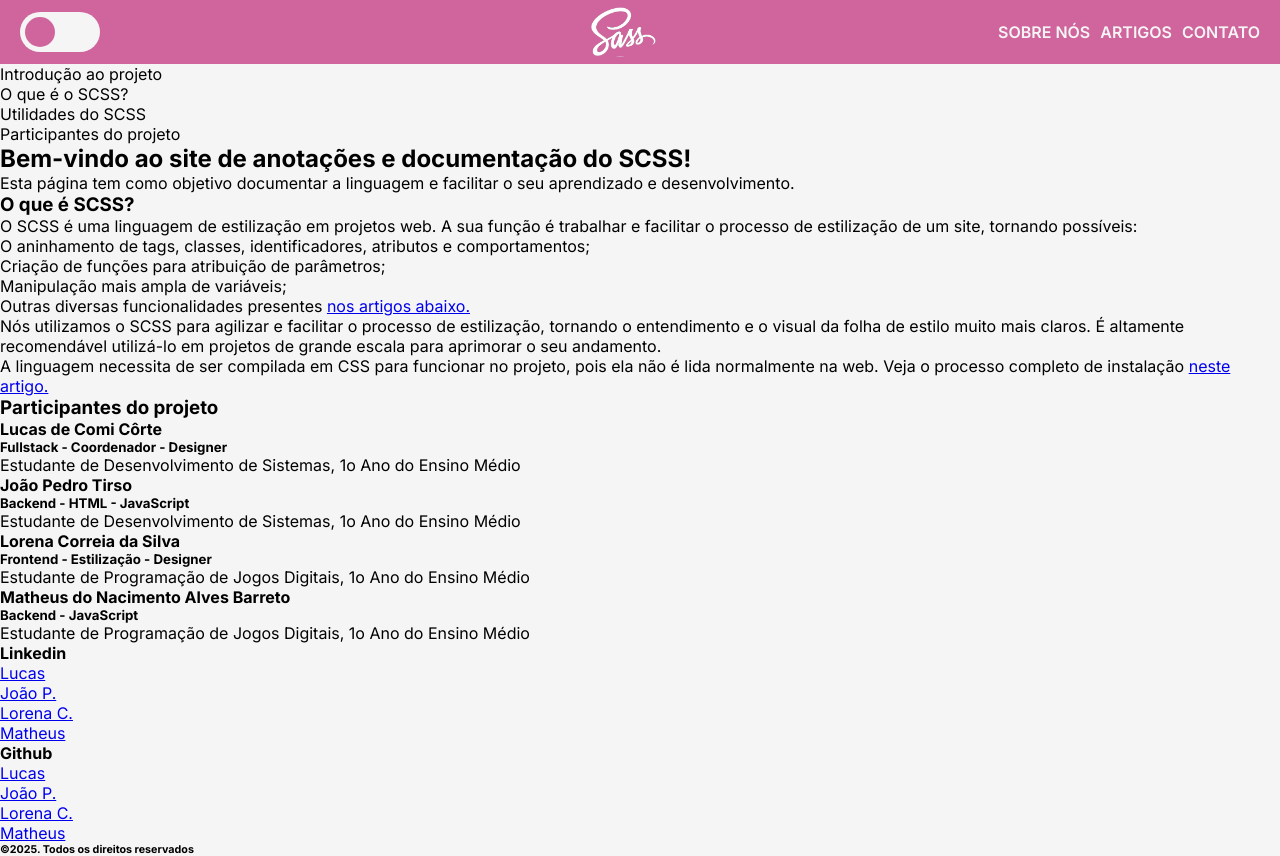
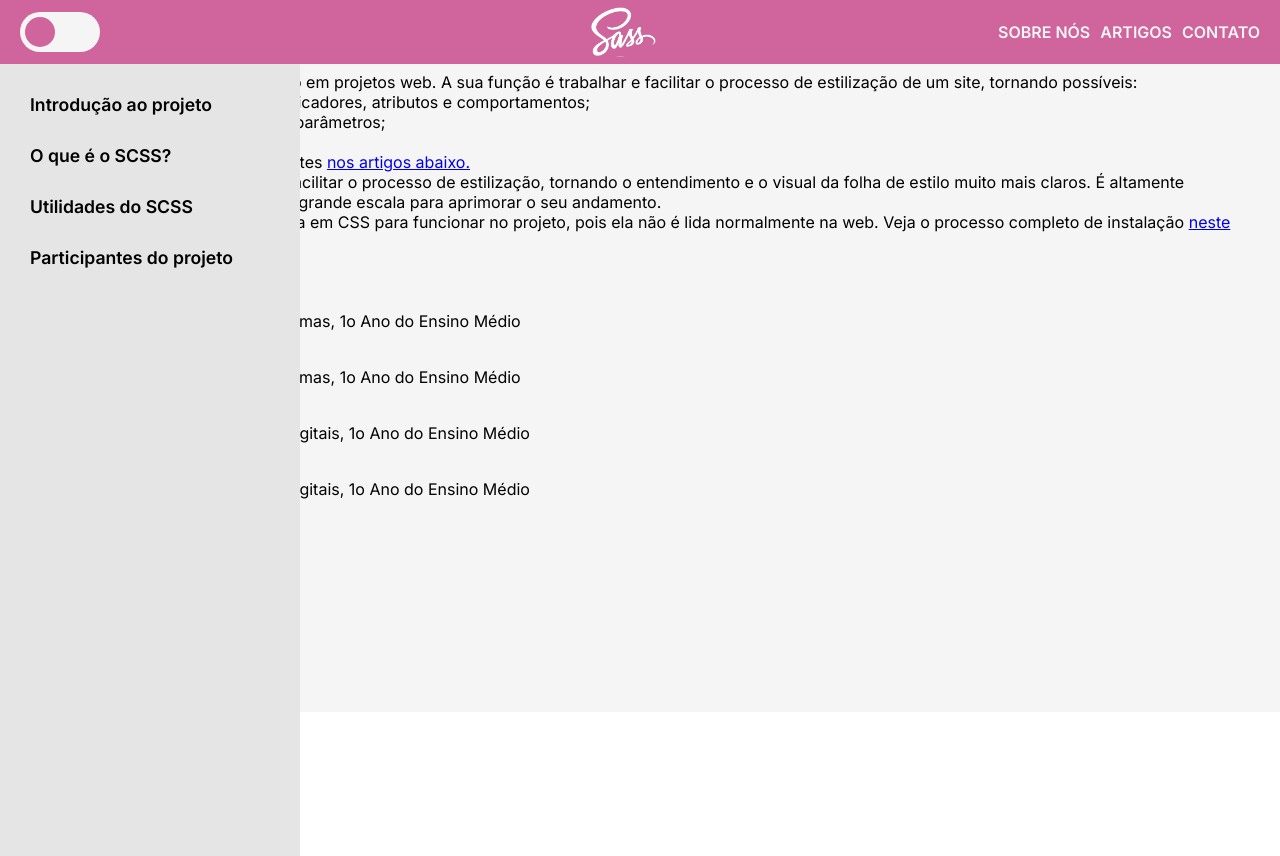
Before and after one commit to LucasDeComi/EstudosSCSS, a React (Vite) app: page /#/ in a window 1280 px wide. After the commit the page ends 800 px from the top, so only its background shows below. Built offline with nearby package versions, Linux system fonts and the light colour scheme.

Commit message:
Estilização do Aside

```diff
--- a/src/index.css
+++ b/src/index.css
@@ -3,9 +3,12 @@
 header {
   display: flex;
   justify-content: space-between;
+  position: fixed;
+  width: 100%;
   background-color: #d0649c;
   height: 64px;
   padding: 10px 20px;
+  z-index: 1;
   transition: 0.5s;
   align-items: center;
 }
@@ -83,6 +86,28 @@
   color: #1e1e1e;
 }
 
+aside {
+  background-color: #e5e5e5;
+  width: 300px;
+  height: 100vh;
+  padding: 20px;
+  position: fixed;
+  top: 64px;
+}
+aside li {
+  font-size: 1.1rem;
+  font-weight: 600;
+  list-style: none;
+  padding: 10px;
+  margin-bottom: 10px;
+}
+aside li:hover {
+  cursor: pointer;
+  background-color: #f5f5f5;
+  border-radius: 8px;
+  text-decoration: underline;
+}
+
 * {
   padding: 0;
   margin: 0;
--- /dev/null
+++ b/src/scss/_aside.scss
@@ -0,0 +1,23 @@
+@import 'variables';
+
+aside {
+    background-color: $light-secondary;
+    width: 300px;
+    height: 100vh;
+    padding: 20px;
+    position: fixed;
+    top: 64px;
+    li {
+        font-size: $desktop-text;
+        font-weight: 600;
+        list-style: none;
+        padding: 10px;
+        margin-bottom: 10px;
+        &:hover {
+            cursor: pointer;
+            background-color: $light-bg;
+            border-radius: 8px;
+            text-decoration: underline;
+        }
+    }
+}
--- a/src/scss/_header.scss
+++ b/src/scss/_header.scss
@@ -3,9 +3,12 @@
 header {
     display: flex;
     justify-content: space-between;
+    position: fixed;
+    width: 100%;
     background-color: $light-primary;
     height: 64px;
     padding: 10px 20px;
+    z-index: 1;
     transition: .5s;
     align-items: center;
     .screen-mode {
--- a/src/scss/_variables.scss
+++ b/src/scss/_variables.scss
@@ -4,3 +4,4 @@
 $dark-bg: #252525;
 $dark-secondary: #1e1e1e;
 $dark-primary: #6e2d91;
+$desktop-text: 1.1rem;
--- a/src/scss/index.scss
+++ b/src/scss/index.scss
@@ -3,6 +3,7 @@
 
 @import 'variables';
 @import 'header';
+@import 'aside';
 
 * {
     padding: 0;
```
